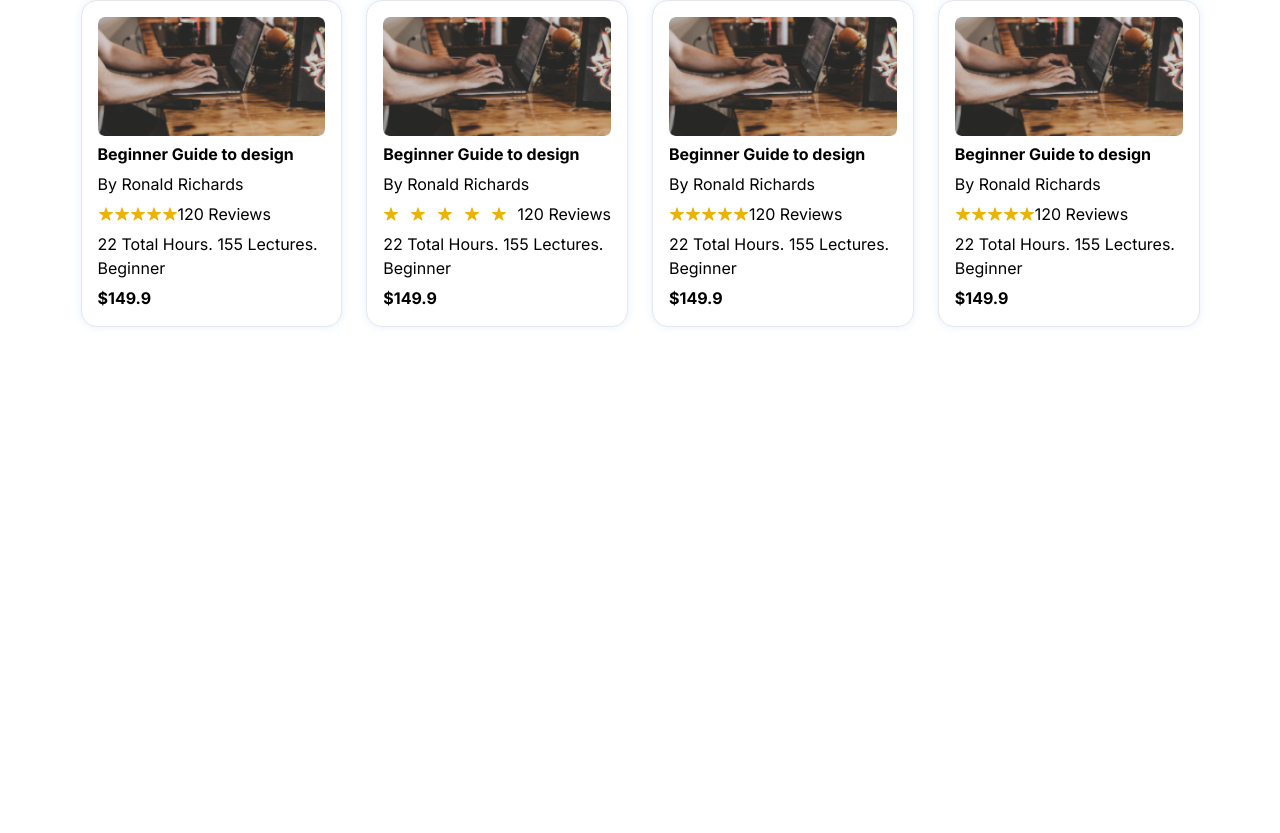
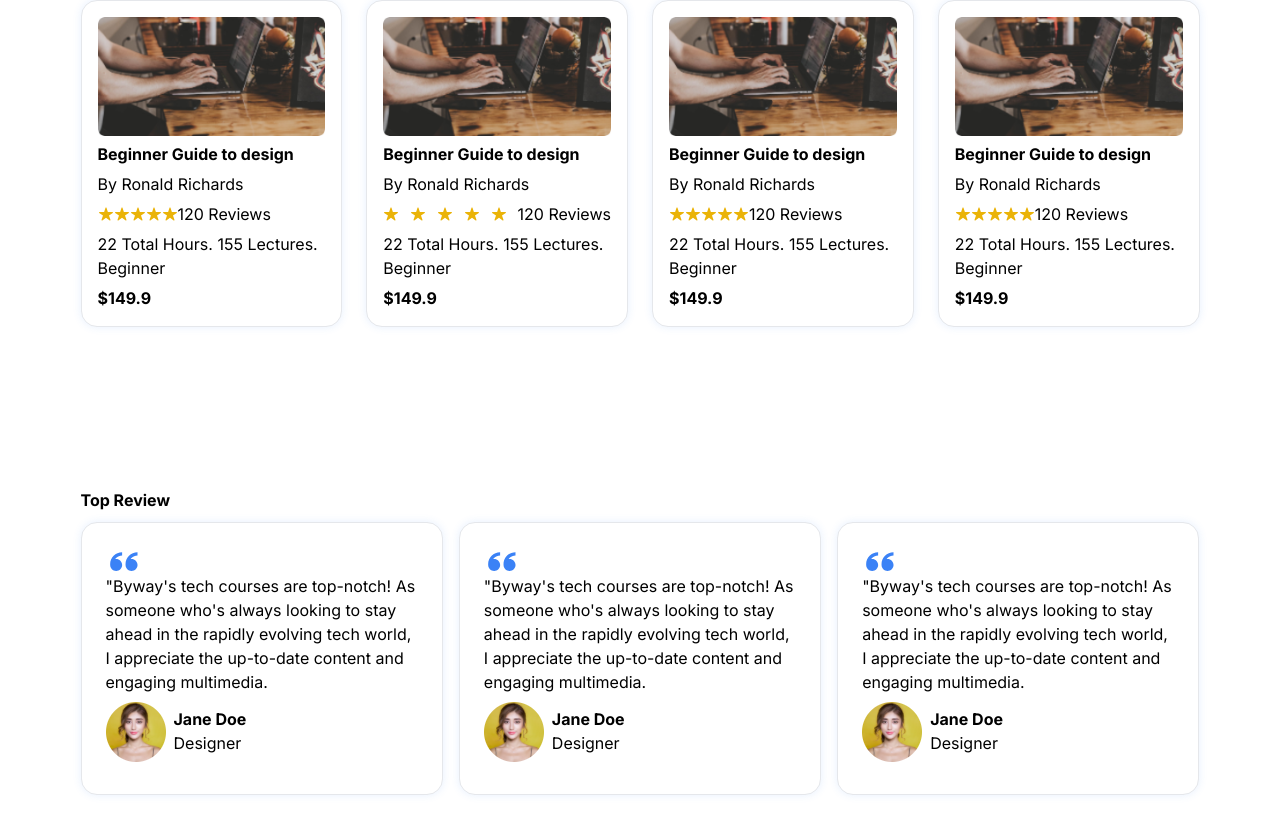
Before and after one commit to FaisalMahamudCS/e-learning-frontend, a Next.js app: page / in a window 1280 px wide. Shown: the part 1130-1963 px from the top of the page. Before the commit the page ends 1537 px from the top, so only its background shows below. Built offline with nearby package versions, Linux system fonts and the light colour scheme.

Commit message:
review added

```diff
--- a/src/app/page.tsx
+++ b/src/app/page.tsx
@@ -4,8 +4,10 @@ import { Inter } from 'next/font/google'
 import profile1 from  '/public/profile1.png'
 import catagory1 from  '/public/Icon.png'
 import course1 from  '/public/course1.png'
+import review1 from  '/public/Ellipse61.png'
 import { CiStar } from "react-icons/ci";
 import { IoIosStar } from "react-icons/io";
+import { ImQuotesLeft } from "react-icons/im";
 
 export default function HomePage() {
   return (
@@ -186,6 +188,49 @@ Start your instruction today
 </div>
 </div>
 </div>
+<div className="px-[80.5px] py-[80.5px] ">
+<h1 className="font-bold mb-[10px]">Top Review</h1>
+<div className="flex justify-between gap-4">
+<div className="flex p-[24px] flex-col box-border border border-gray-200 rounded-[16px] shadow-[0_0_8px_0_rgba(59,130,246,0.12)] bg-white  ">
+<ImQuotesLeft className=" w-[35.66px] h-[27.35px] text-[#3B82F6]"/>
+
+<p>"Byway's tech courses are top-notch! As someone who's always looking to stay ahead in the rapidly evolving tech world, I appreciate the up-to-date content and engaging multimedia. </p>
+<div className="flex my-2 ">
+<Image src={review1}/>
+<div className="flex flex-col ml-[8px]">
+<p className="font-bold mt-[5px]">Jane Doe</p>
+<p>Designer</p>
 </div>
+</div>
+</div>
+<div className="flex p-[24px] flex-col box-border border border-gray-200 rounded-[16px] shadow-[0_0_8px_0_rgba(59,130,246,0.12)] bg-white  ">
+<ImQuotesLeft className=" w-[35.66px] h-[27.35px] text-[#3B82F6]"/>
+
+<p>"Byway's tech courses are top-notch! As someone who's always looking to stay ahead in the rapidly evolving tech world, I appreciate the up-to-date content and engaging multimedia. </p>
+<div className="flex my-2 ">
+<Image src={review1}/>
+<div className="flex flex-col ml-[8px]">
+<p className="font-bold mt-[5px]">Jane Doe</p>
+<p>Designer</p>
+</div>
+</div>
+</div>
+<div className="flex p-[24px] flex-col box-border border border-gray-200 rounded-[16px] shadow-[0_0_8px_0_rgba(59,130,246,0.12)] bg-white  ">
+<ImQuotesLeft className=" w-[35.66px] h-[27.35px] text-[#3B82F6]"/>
+
+<p>"Byway's tech courses are top-notch! As someone who's always looking to stay ahead in the rapidly evolving tech world, I appreciate the up-to-date content and engaging multimedia. </p>
+<div className="flex my-2 ">
+<Image src={review1}/>
+<div className="flex flex-col ml-[8px]">
+<p className="font-bold mt-[5px]">Jane Doe</p>
+<p>Designer</p>
+</div>
+</div>
+</div>
+</div>
+
+</div>
+</div>
+
  );
 }
```
Also changed, not shown: public/Ellipse61.png (added).
